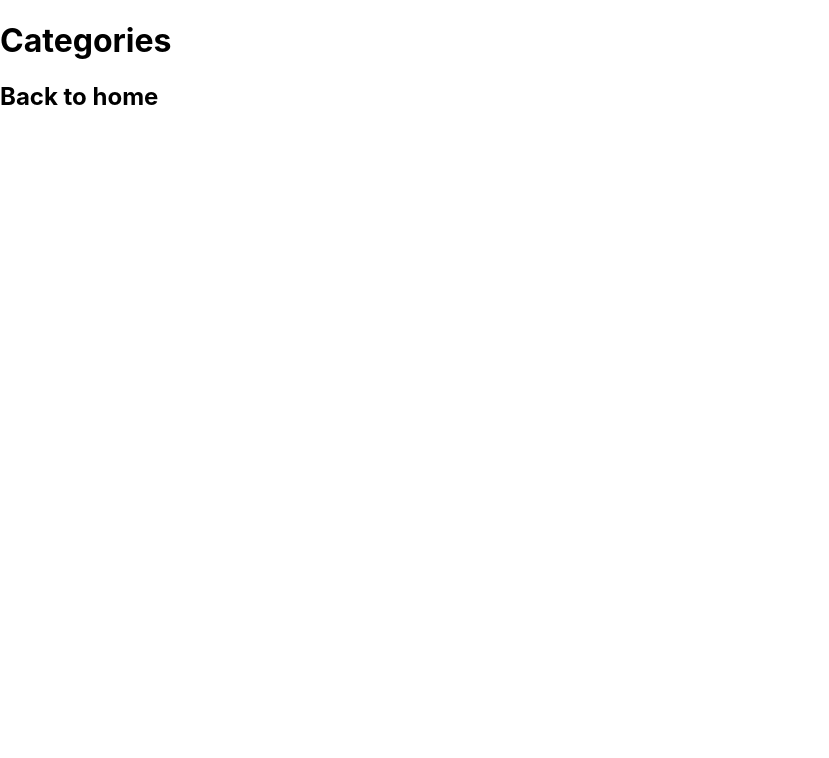
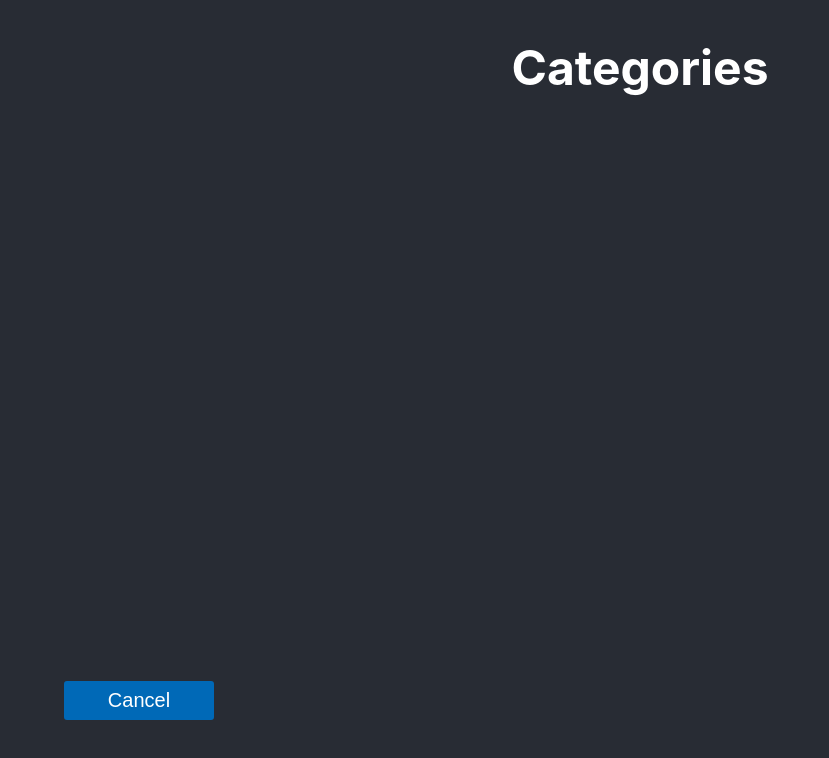
Before and after one commit to chhhloeeee/HulerLoan-frontend, a Next.js app in the folder loan-app/: page /category/list in a window 1280 px wide. Shown: the top 758 px of the page, without its empty margins (0-829 px from the left). Built offline with nearby package versions, Linux system fonts and the light colour scheme.

Commit message:
adding list page css

```diff
--- a/loan-app/pages/category/list.js
+++ b/loan-app/pages/category/list.js
@@ -1,14 +1,11 @@
-import Link from 'next/link'
+import Button from "../../components/button";
+import styles from '../../styles/form.module.css'
 
 export default function ListCategory() {
-    return (
-      <>
-    <h1>Categories</h1>
-    <h2>
-        <Link href="/home">
-          <a>Back to home</a>
-        </Link>
-      </h2>
-    </>
-    )
-  }
+  return (
+    <div className={styles.app}>
+      <h1 className={styles.title}>Categories</h1>
+      <Button text="Cancel" href="/home" />
+    </div>
+  );
+}
--- a/loan-app/styles/form.module.css
+++ b/loan-app/styles/form.module.css
@@ -13,7 +13,7 @@
     line-height: 1.15;
     font-size: 3rem;
     position: absolute;
-    top: 5%;
+    top: 1%;
     margin-left: auto;
     margin-right: auto;
   }
@@ -31,8 +31,9 @@
     font-size: 20px;
     width: 150px;
     position: absolute;
-    left: 10%;
+    left: 5%;
     bottom: 10%;
+
   }
 
   .bttn:hover{
@@ -45,7 +46,7 @@
     padding: 20px 12px 10px 20px;
     font-family: 'Poppins', sans-serif;
     position: absolute;
-    top: 30%;
+    top: 20%;
     margin-left: auto;
     margin-right: auto;
     border: 4px solid #0069B7;
```
Also changed, not shown: loan-app/pages/equipment/list.js (+6 -9 lines), loan-app/pages/loan/list.js (+6 -9 lines), loan-app/pages/return/list.js (+6 -9 lines), loan-app/pages/user/list.js (+6 -9 lines).
